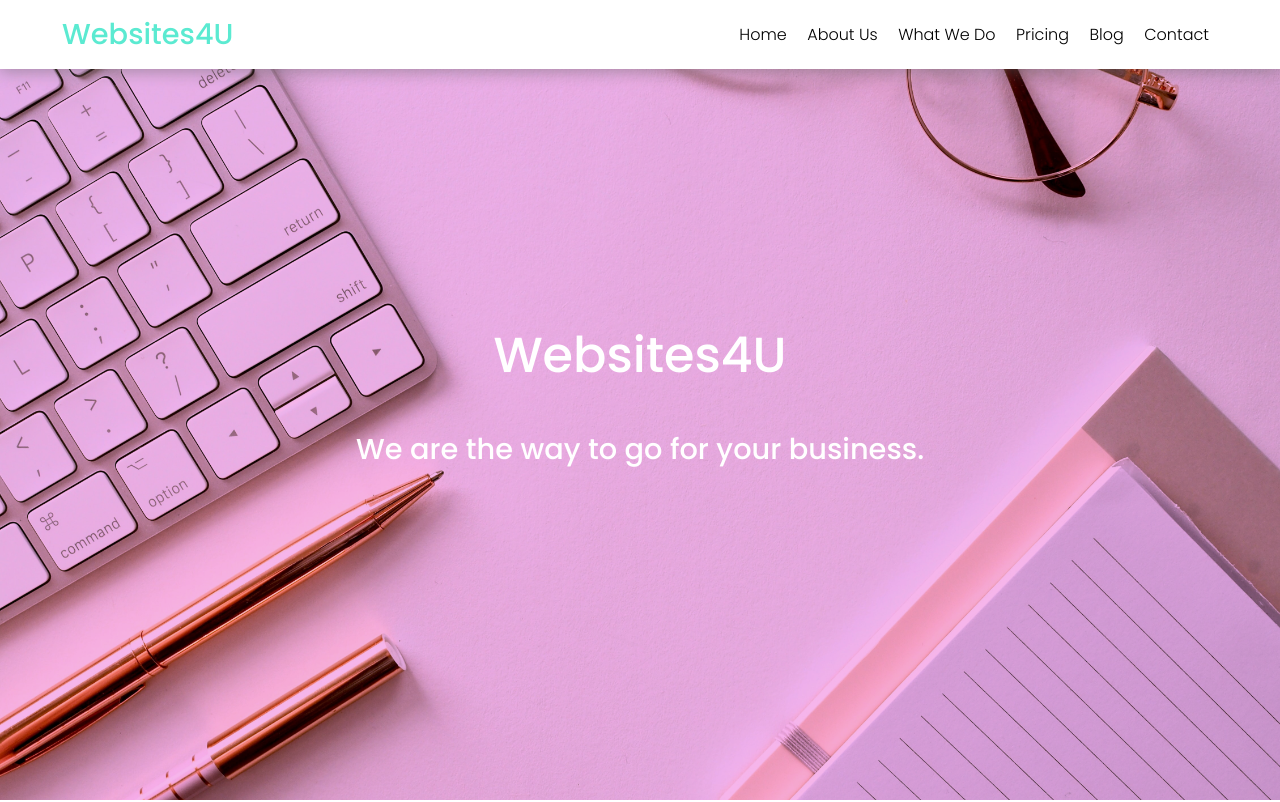
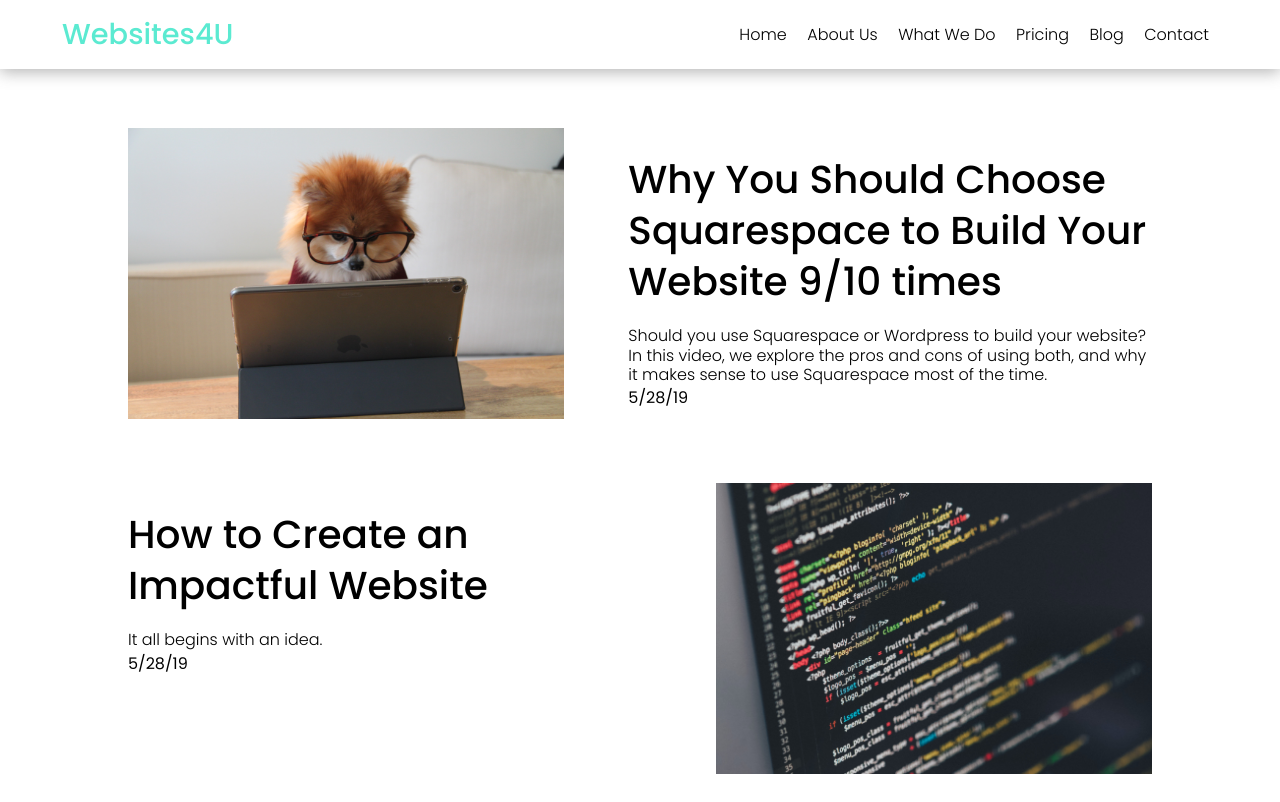
Before and after one commit to s-davies/websites4u, a React (Create React App) app: page /#/blog in a window 1280 px wide. Shown: the top 802 px of the page. Built offline with nearby package versions, Linux system fonts and the light colour scheme.

Commit message:
add interactive submit

```diff
--- a/src/App.css
+++ b/src/App.css
@@ -307,18 +307,22 @@
   color: white;
 }
 
-.blog-section button {
+.blog-section h1 {
+  margin-bottom: 4vw;;
+}
+
+.blog-section a {
   border: 2px solid #5BEAD1;
   color: #5BEAD1;
   font-size: 1.14em;
   font-weight: 500;
   padding: calc(1.3vw) calc(1.6vw);
-  margin-top: 2vw;
+  /* margin-top: 2vw; */
   transition: background-color 0.15s ease;
   transition: color 0.15s ease;
 }
 
-.blog-section button:hover {
+.blog-section a:hover {
   transition: background-color 0.15s ease;
   transition: color 0.15s ease;
   background-color: #5BEAD1;
@@ -426,3 +430,61 @@
   font-size: 1.2em;
   color: black;
 }
+
+/* ------------------------------ */
+.blog {
+  display: flex;
+  flex-direction: column;
+  padding: 10vw;
+}
+
+.blog > div {
+  /* width: 100%; */
+  display: flex;
+  margin-bottom: 5vw;
+}
+
+.blog img {
+  width: 40%;
+  flex: 1;
+}
+
+.pic-on-left {
+  margin-left: 5vw;
+  margin-top: 2vw;
+  flex: 1.2;
+}
+
+.pic-on-right {
+  margin-right: 5vw;
+  margin-top: 2vw;
+  flex: 1.2;
+}
+
+.blog a {
+  color: black;
+  text-decoration: none;
+  font-size: calc(1.8vw + 1rem);
+  font-weight: 500;
+  line-height: 4vw;
+  /* margin-bottom: 4vw; */
+}
+
+.blog p {
+  font-weight: 300;
+  margin-top: 1.5vw;
+  margin-bottom: 0.5vw;
+  line-height: 1.5vw;
+}
+
+.blog strong {
+  font-weight: 400;
+}
+
+.button-selected {
+  background-color: #5BEAD1;
+}
+
+.error {
+  color: red;
+}
--- a/src/App.js
+++ b/src/App.js
@@ -2,15 +2,18 @@
 import './reset.css'
 import './App.css';
 import Home from './home';
+import Blog from './blog';
 import Navbar from './navbar';
 import Footer from './footer';
+import { Route } from 'react-router-dom';
 
 class App extends React.Component {
   render() {
     return (
       <div className="App">
         <Navbar />
-        <Home />
+        <Route exact path="/" component={Home} />
+        <Route exact path="/blog" component={Blog} />
         <Footer />
       </div>
     );
--- a/src/blog.jsx
+++ b/src/blog.jsx
@@ -0,0 +1,43 @@
+import React from 'react';
+import Image2 from './images/Image2.jpg';
+import Image3 from './images/Image3.jpg';
+import {Link} from 'react-router-dom';
+import Fade from 'react-reveal/Fade';
+
+class Blog extends React.Component {
+    componentDidMount() {
+        window.scrollTo(0, 0)
+    }
+    render() {
+        return (
+            <div className="blog">
+                <div>
+                    <img src={Image2} alt="" />
+                    <div className="pic-on-left">
+                        <Link to="/blog">
+                            Why You Should Choose Squarespace to Build Your Website 9/10 times
+                        </Link>
+                        <p>
+                            Should you use Squarespace or Wordpress to build your website? In this video, we explore the pros and cons of using both, and why it makes sense to use Squarespace most of the time.
+                        </p>
+                        <strong>5/28/19</strong>
+                    </div>
+                </div>
+                <div>
+                    <div className="pic-on-right">
+                        <Link to="/blog">
+                            How to Create an Impactful Website
+                        </Link>
+                        <p>
+                            It all begins with an idea.
+                        </p>
+                        <strong>5/28/19</strong>
+                    </div>
+                    <img src={Image3} alt="" />
+                </div>
+            </div>
+        );
+    }
+}
+
+export default Blog;
--- a/src/home.jsx
+++ b/src/home.jsx
@@ -1,10 +1,63 @@
 import React from 'react';
-// import {NavLink, Link} from 'react-router-dom';
+import {Link} from 'react-router-dom';
 // import { NavHashLink} from 'react-router-hash-link';
 import Image from './images/Image.jpg';
 import Fade from 'react-reveal/Fade';
 
 class Home extends React.Component {
+    constructor(props) {
+        super(props);
+        this.state = {
+            submitted: false,
+            plan1: false,
+            plan2: false,
+            plan3: false,
+            first: "",
+            last: "",
+            email: "",
+            message: "",
+            error: false
+        }
+    }
+    handleSubmit() {
+        if (this.state.first.length === 0 || this.state.last.length === 0 || this.state.email.length === 0 || this.state.message.length === 0) {
+            this.setState({ error: "Please complete all fields" });
+        } else {
+            this.setState({submitted: true, error: false});
+        }
+    }
+
+    handleSelected(plan) {
+        return e => {
+            if (plan === "plan1" && this.state.plan1) {
+                this.setState({plan1: false});
+            } else if (plan === "plan1" && !this.state.plan1) {
+                this.setState({ plan1: true, plan2: false, plan3: false });
+            } else if (plan === "plan2" && this.state.plan2) {
+                this.setState({ plan2: false });
+            } else if (plan === "plan2" && !this.state.plan2) {
+                this.setState({ plan2: true, plan1: false, plan3: false });
+            } else if (plan === "plan3" && this.state.plan3) {
+                this.setState({ plan3: false });
+            } else if (plan === "plan3" && !this.state.plan3) {
+                this.setState({ plan3: true, plan2: false, plan1: false });
+            }
+        }
+    }
+
+    firstChange(e) {
+        this.setState({ first: e.currentTarget.value });
+    }
+    lastChange(e) {
+        this.setState({ last: e.currentTarget.value });
+    }
+    emailChange(e) {
+        this.setState({ email: e.currentTarget.value });
+    }
+    messageChange(e) {
+        this.setState({ message: e.currentTarget.value });
+    }
+
     render() {
         return (
             <div className="home">
@@ -147,17 +200,23 @@
                     <div className="plan-buttons">
                         <div className="thin-plan-button">
                             <Fade bottom>
-                                <button>Choose plan</button>
+                                {!this.state.plan1 ?
+                                <button onClick={this.handleSelected("plan1")}>Choose plan</button>
+                                    : <button className="button-selected" onClick={this.handleSelected("plan1")}>Selected</button>}
                             </Fade>
                         </div>
                         <div className="thick-plan-button">
                             <Fade bottom>
-                                <button>Choose plan</button>
+                                {!this.state.plan2 ?
+                                    <button onClick={this.handleSelected("plan2")}>Choose plan</button>
+                                    : <button className="button-selected" onClick={this.handleSelected("plan2")}>Selected</button>}
                             </Fade>
                         </div>
                         <div className="thin-plan-button">
                             <Fade bottom>
-                                <button>Choose plan</button>
+                                {!this.state.plan3 ?
+                                <button onClick={this.handleSelected("plan3")}>Choose plan</button>
+                                    : <button className="button-selected" onClick={this.handleSelected("plan3")}>Selected</button>}
                             </Fade>
                         </div>
                     </div>
@@ -167,7 +226,7 @@
                     <h1>Want to learn more?</h1>
                     </Fade>
                     <Fade bottom>
-                    <button>Visit our blog</button>
+                    <Link to="/blog">Visit our blog</Link>
                     </Fade>
                 </div>
                 <div className="contact" id="contact">
@@ -195,17 +254,21 @@
                             </div>
                         </Fade>
                     </div>
+                    {this.state.submitted ?
+                        <div className="contact-form">
+                        <h6>Thank you!</h6>
+                        </div> :
 
                     <div className="contact-form">
                         <Fade bottom>
                         <div id="form-name">
                             <div>
                                 <h6>Name *</h6>
-                                <input type="text"/>
+                                <input onChange={this.firstChange.bind(this)} type="text"/>
                                 <h6>First Name</h6>
                             </div>
                             <div>
-                                <input type="text" />
+                                <input onChange={this.lastChange.bind(this)} type="text" />
                                 <h6>Last Name</h6>
                             </div>
                         </div>
@@ -213,19 +276,24 @@
                         <Fade bottom>
                         <div id="email-field">
                             <h6>Email *</h6>
-                            <input type="text" />
+                            <input onChange={this.emailChange.bind(this)}type="text" />
                         </div>
                         </Fade>
                         <Fade bottom>
                         <div>
                             <h6>Message *</h6>
-                            <textarea name="" id="" cols="30" rows="10"></textarea>
+                            <textarea onChange={this.messageChange.bind(this)}name="" id="" cols="30" rows="10"></textarea>
                         </div>
                         </Fade>
+                        {this.state.error ?
+                            <p className="error">{this.state.error}</p> : ""
+                        }
                         <Fade bottom>
-                        <button>Send</button>
+                        <button onClick={this.handleSubmit.bind(this)}>Send</button>
                         </Fade>
                     </div>
+
+                    }
                 </div>
 
             </div>
--- a/src/navbar.jsx
+++ b/src/navbar.jsx
@@ -1,5 +1,6 @@
 import React from 'react';
 import { NavHashLink } from 'react-router-hash-link';
+import { Link } from 'react-router-dom';
 import Fade from 'react-reveal/Fade';
 
 class Navbar extends React.Component {
@@ -23,7 +24,7 @@
                         <NavHashLink smooth to="/#pricing">Pricing</NavHashLink>
                     </Fade>
                     <Fade bottom>
-                        <NavHashLink smooth to="/#blog-section">Blog</NavHashLink>
+                        <Link to="/blog">Blog</Link>
                     </Fade>
                     <Fade bottom>
                         <NavHashLink smooth to="/#contact">Contact</NavHashLink>
```
